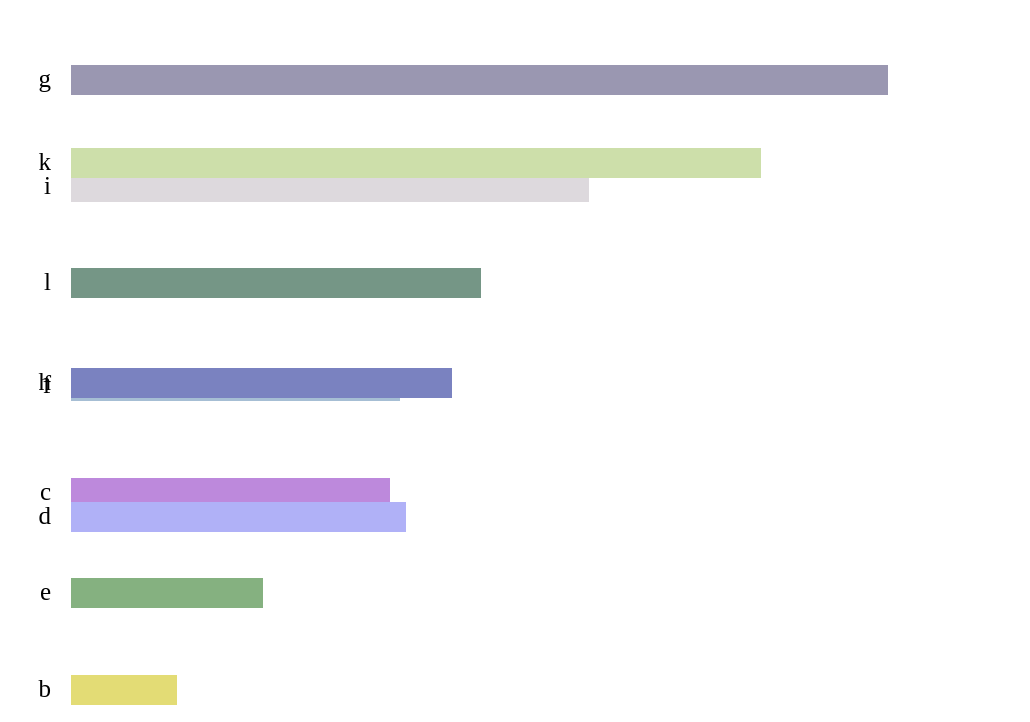
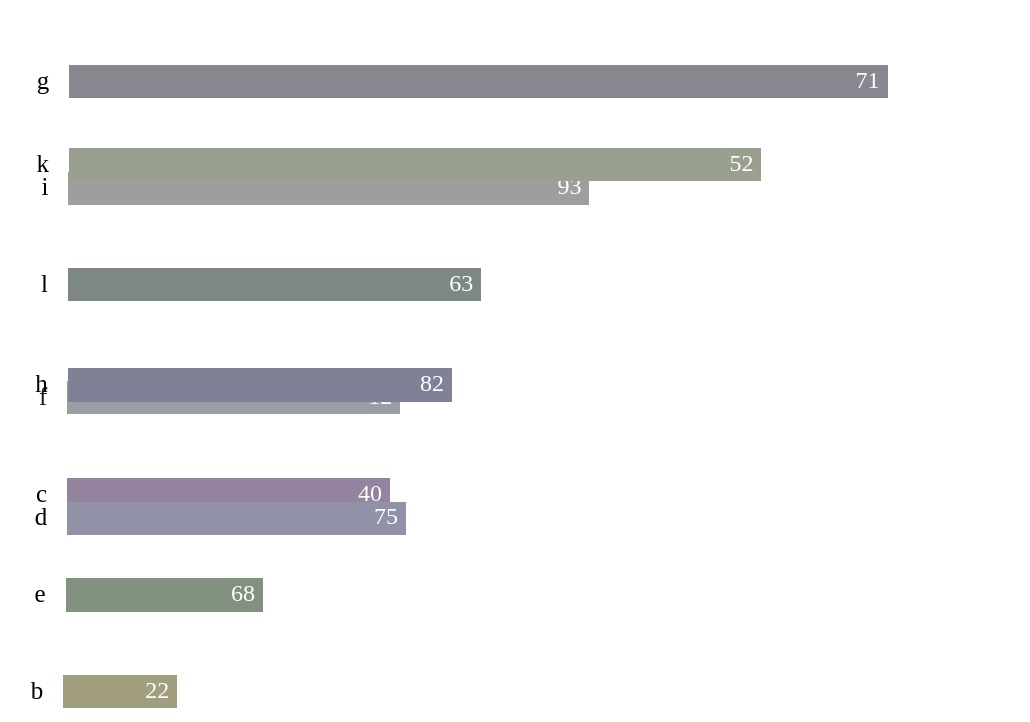
Before and after one commit to Encaik/ksh, a plain HTML site: page index.html in a window 1280 px wide. Shown: the part 75-797 px from the top of the page, without its empty margins (89-1119 px from the left). Drawn offline with nearby package versions, Linux system fonts and the light colour scheme.

Commit message:
修改代码

```diff
--- a/index.html
+++ b/index.html
@@ -24,11 +24,16 @@
             top: 0;
             margin: 20px 40px;
             transition: all 1s ease;
+            filter: alpha(Opacity=0)
         }
 
         .bar {
             height: 30px;
             width: calc(100% - 120px);
+            text-align: right;
+            font-size: 1.5rem;
+            color: white;
+            padding: .1rem .5rem;
         }
         .text {
             height: 30px;
@@ -114,7 +119,7 @@
                             }
                         }
                         for (let index = 0; index < this.name.length; index++) {
-                            let color = `rgb(${Math.round(Math.random()*155+100)},${Math.round(Math.random()*155+100)},${Math.round(Math.random()*155+100)})`
+                            let color = `rgb(${Math.round(Math.random()*50+120)},${Math.round(Math.random()*50+120)},${Math.round(Math.random()*50+120)})`
                             this.color.push(color)
                         }
                     }).then(() => {
@@ -143,7 +148,14 @@
                             setTimeout(() => {
                                 this.nowtime = this.time[index];
                                 document.getElementById(this.name[indey]).style.width = `${parseInt(timedata[indey]) * this.width}px`
-                                document.getElementById(this.name[indey]).style.top = `${temp * 70 + 100}px`
+                                document.getElementById(this.name[indey]).childNodes[2].innerText = `${timedata[indey]}`
+                                if (temp > 10) {
+                                    document.getElementById(this.name[indey]).style.filter = `opacity(0)`
+                                    document.getElementById(this.name[indey]).style.top = `${temp * 70 + 200}px`
+                                } else {
+                                    document.getElementById(this.name[indey]).style.filter = `opacity(1)`
+                                    document.getElementById(this.name[indey]).style.top = `${temp * 70 + 100}px`
+                                }
                             }, index * 1000);
                         }
                     }
```
